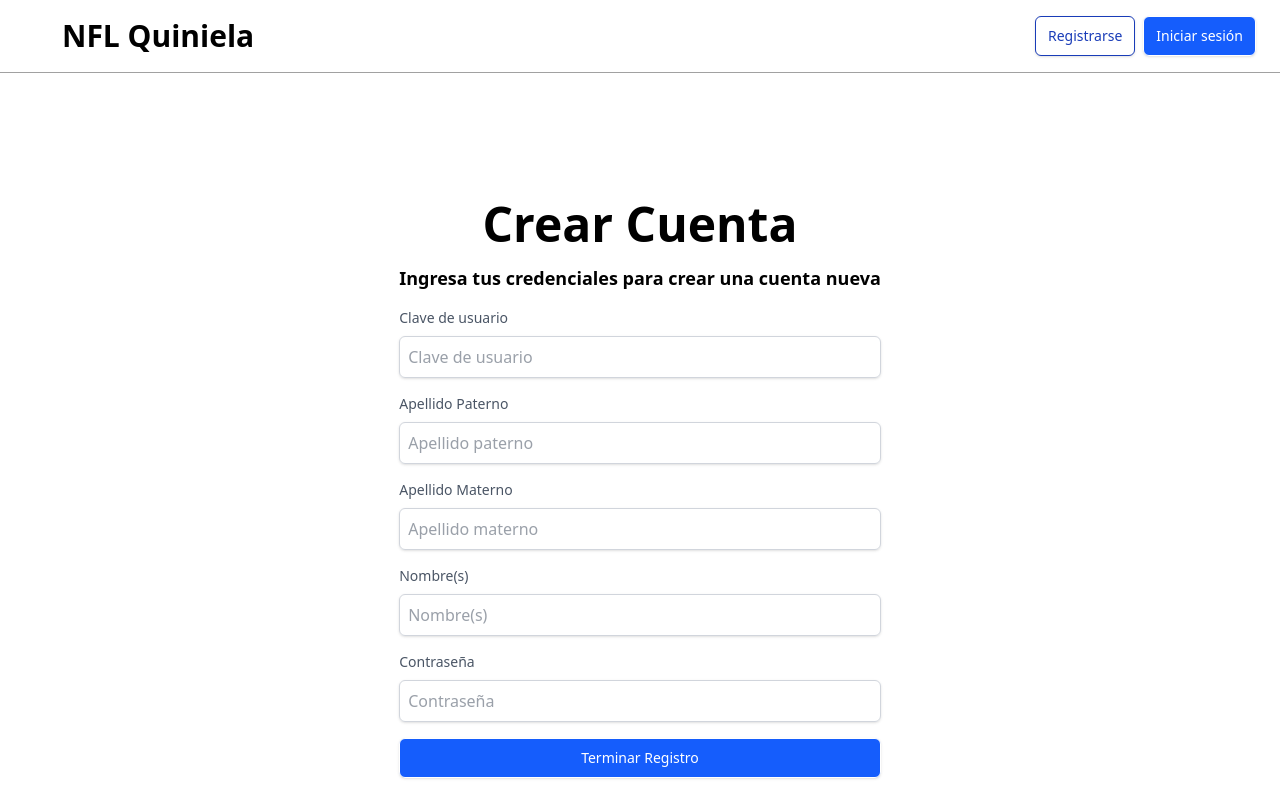
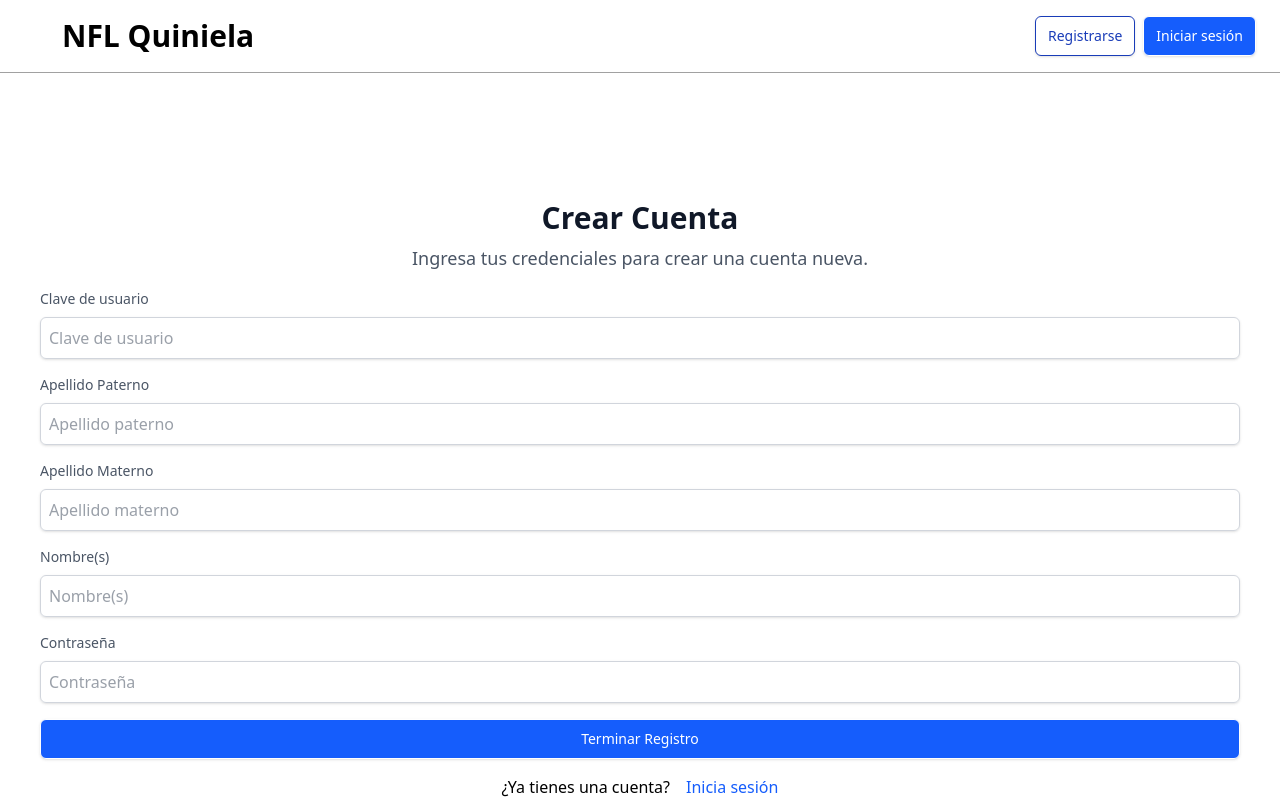
Before and after one commit to Oscaralfaro445/quiniela_Frontend_Next, a Next.js app: page /register in a window 1280 px wide. Shown: the top 798 px of the page. Built offline with nearby package versions, Linux system fonts and the light colour scheme; no server answers; some icons are missing.

Commit message:
register page

```diff
--- a/app/register/page.tsx
+++ b/app/register/page.tsx
@@ -1,13 +1,13 @@
 "use client";
 
+import Link from "next/link";
 import * as Yup from "yup";
 import usePostUser from "@/hooks/register/mutations/usePostUser";
 import { RegisterFormValues } from "@/types/register/register";
 import { RegisterForm } from "@/components/register/RegisterForm";
 import { Form } from "@/components/shared/form/Form";
-import { MainContainer } from "@/components/shared/mainContainer/MainContainer";
-import { SectionGrid } from "@/components/shared/sectionGrid/SectionGrid";
-import Link from "next/link";
+import { Title } from "@/components/shared/text/Title";
+import { TextBody } from "@/components/shared/text/TextBody";
 
 const initialValues: RegisterFormValues = {
   cveUsuario: "",
@@ -30,16 +30,19 @@ export default function RegisterPage() {
 
   const handleSubmit = (values: RegisterFormValues) => {
     register.mutate(values);
+    console.log("Values:", values);
   };
 
   return (
-    <MainContainer>
-      <SectionGrid>
-        <div className="grid w-full gap-4 justify-items-center content-center">
-          <p className="text-5xl font-extrabold">Crear Cuenta</p>
-          <p className="text-lg font-semibold">
-            Ingresa tus credenciales para crear una cuenta nueva
-          </p>
+    <>
+      <section className="flex w-full h-full items-center py-20 lg:py-32">
+        <div className="grid w-full max-w-[1280px] mx-auto px-10 gap-4">
+          <div className="grid gap-2 justify-items-center items-center">
+            <Title className="text-center" title="Crear Cuenta" />
+            <TextBody
+              className="text-center"
+              text="Ingresa tus credenciales para crear una cuenta nueva."
+            />
           </div>
 
           <Form
@@ -57,7 +60,8 @@ export default function RegisterPage() {
               <p className="text-blue-600 hover:underline">Inicia sesión</p>
             </Link>
           </div>
-      </SectionGrid>
-    </MainContainer>
+        </div>
+      </section>
+    </>
   );
 }
--- a/components/shared/button/Button.tsx
+++ b/components/shared/button/Button.tsx
@@ -37,7 +37,7 @@ export const Button = ({
 
   return (
     <button
-      className={`flex gap-2 h-10 justify-between ${themes[theme]} cursor-pointer`}
+      className={`flex h-10 gap-2 justify-between ${themes[theme]} cursor-pointer`}
       type={type}
       onClick={onClick}
       disabled={disabled}
```
Lines whose indentation alone changed are shown as unchanged.
